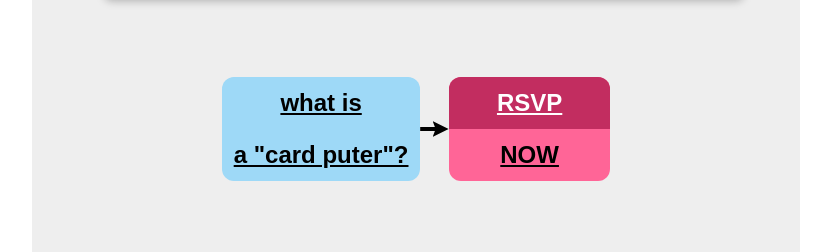
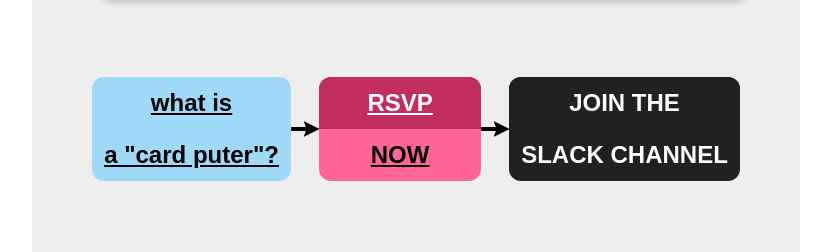
Before and after one commit to Milk-Cool/portputer, a website built with Vite: page index.html in a window 1280 px wide. Shown: the part 700-952 px from the top of the page, without its empty margins (224-1055 px from the left). Built offline with nearby package versions, Linux system fonts and the light colour scheme.

Commit message:
add slack

```diff
--- a/index.html
+++ b/index.html
@@ -48,6 +48,12 @@
                     <div>NOW</div>
                 </div>
             </a></h2>
+            <h2 class="ib"><a href="https://hackclub.enterprise.slack.com/archives/C0AV4TR1K5K" target="_blank">
+                <div class="card card-gray" id="card13">
+                    <div>JOIN THE</div>
+                    <div>SLACK CHANNEL</div>
+                </div>
+            </a></h2>
             <div class="vsl"></div>
             <h1>FAQ</h1>
             <div class="vsl"></div>
@@ -92,6 +98,8 @@
                     <div>yes!! the more hours you code for, the more credits you receive for buying not just the cardputer, but also the lora cap and any other compatible modules! (you can find them all on the m5stack store :D)</div>
                 </div>
             </div>
+            <div class="vsl"></div>
+            <h3><i>still got questions? join the slack channel!</i></h3>
         </div>
     </body>
 </html>
--- a/script.ts
+++ b/script.ts
@@ -12,6 +12,11 @@
     document.querySelector("#card6"),
     { color: "black" }
 );
+new LeaderLine(
+    document.querySelector("#card6"),
+    document.querySelector("#card13"),
+    { color: "black" }
+);
 for(let i = 7; i <= 12; i += 2)
     new LeaderLine(
         document.querySelector("#card" + i.toString()),
```
